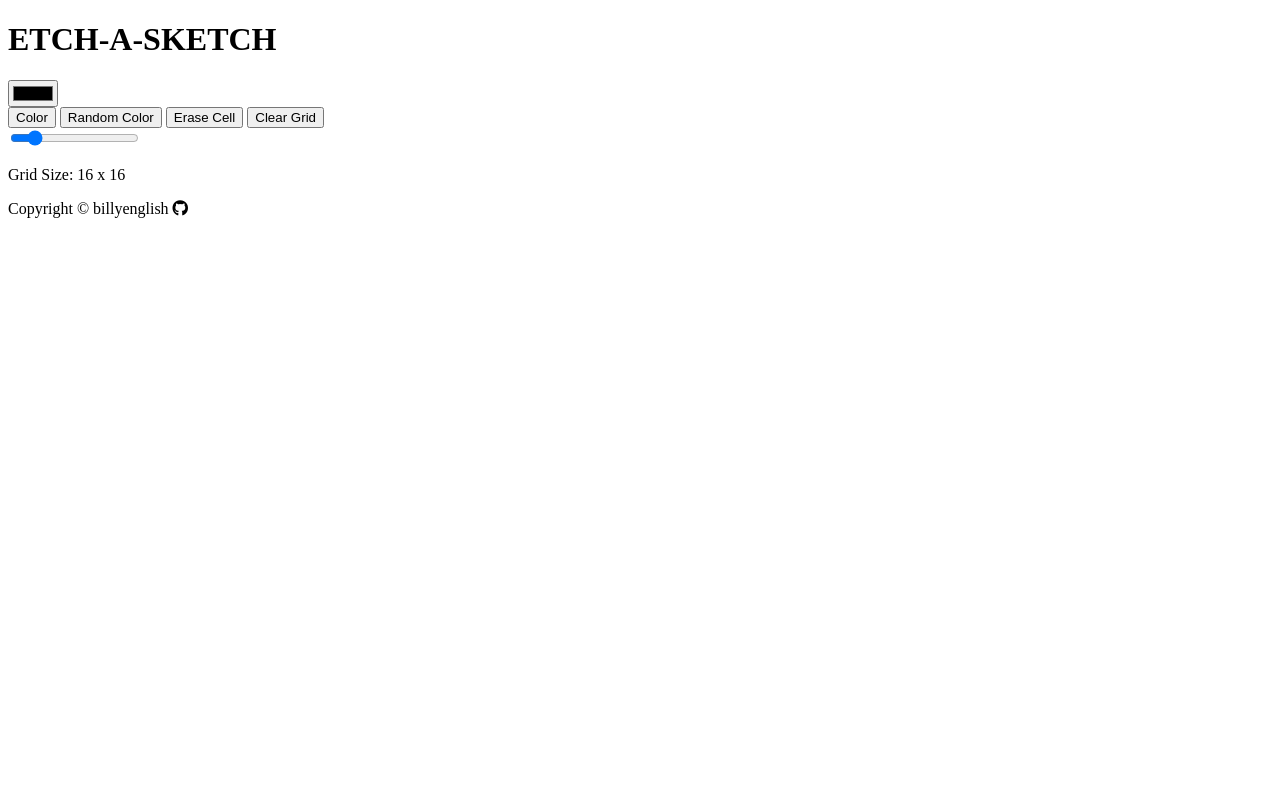
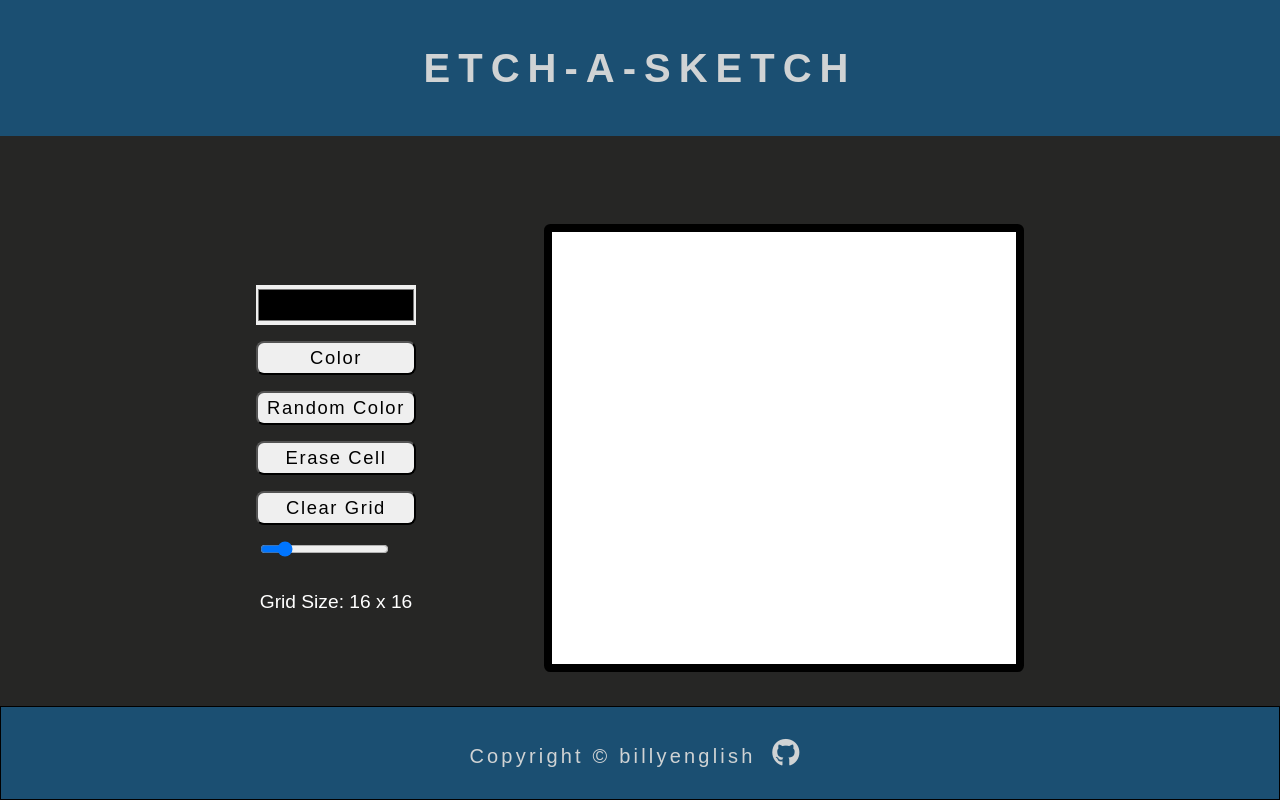
Before and after one commit to billyenglish/Etch-A-Sketch, a plain HTML site: page index.html in a window 1280 px wide. Drawn offline with Linux system fonts and the light colour scheme; the site is published under a folder, as on GitHub Pages, so addresses that start at the root find nothing; a web font is replaced by a local one.

Commit message:
Updating the pathway files

```diff
--- a/index.html
+++ b/index.html
@@ -4,8 +4,8 @@
     <meta charset="UTF-8">
     <meta name="viewport" content="width=device-width, initial-scale=1.0">
     <title>ETCH-A-SKETCH</title>
-    <link rel="stylesheet" href="/css/reset.css" type="text/css">
-    <link rel="stylesheet" href="/css/styles.css" type="text/css">
+    <link rel="stylesheet" href="./css/reset.css" type="text/css">
+    <link rel="stylesheet" href="./css/styles.css" type="text/css">
     <script src="https://kit.fontawesome.com/9c98ae8183.js" crossorigin="anonymous"></script>
 </head>
 <body>
@@ -35,6 +35,6 @@
     <footer>
         <p>Copyright © billyenglish <i class="fa-brands fa-github" aria-hidden="true"></i></p>
     </footer>
-    <script src="/js/script.js"></script>
+    <script src="./js/script.js"></script>
 </body>
 </html>
```
Also changed, not shown: 1 other file.
